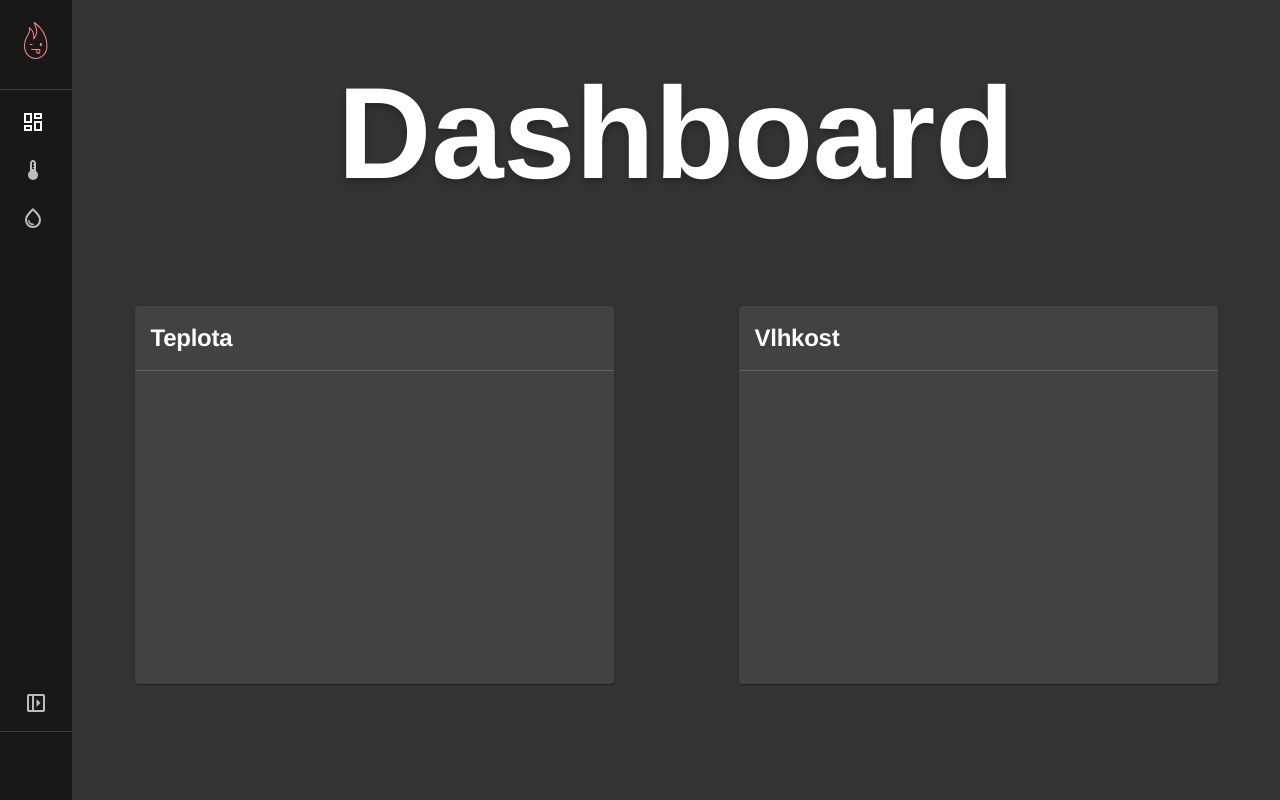
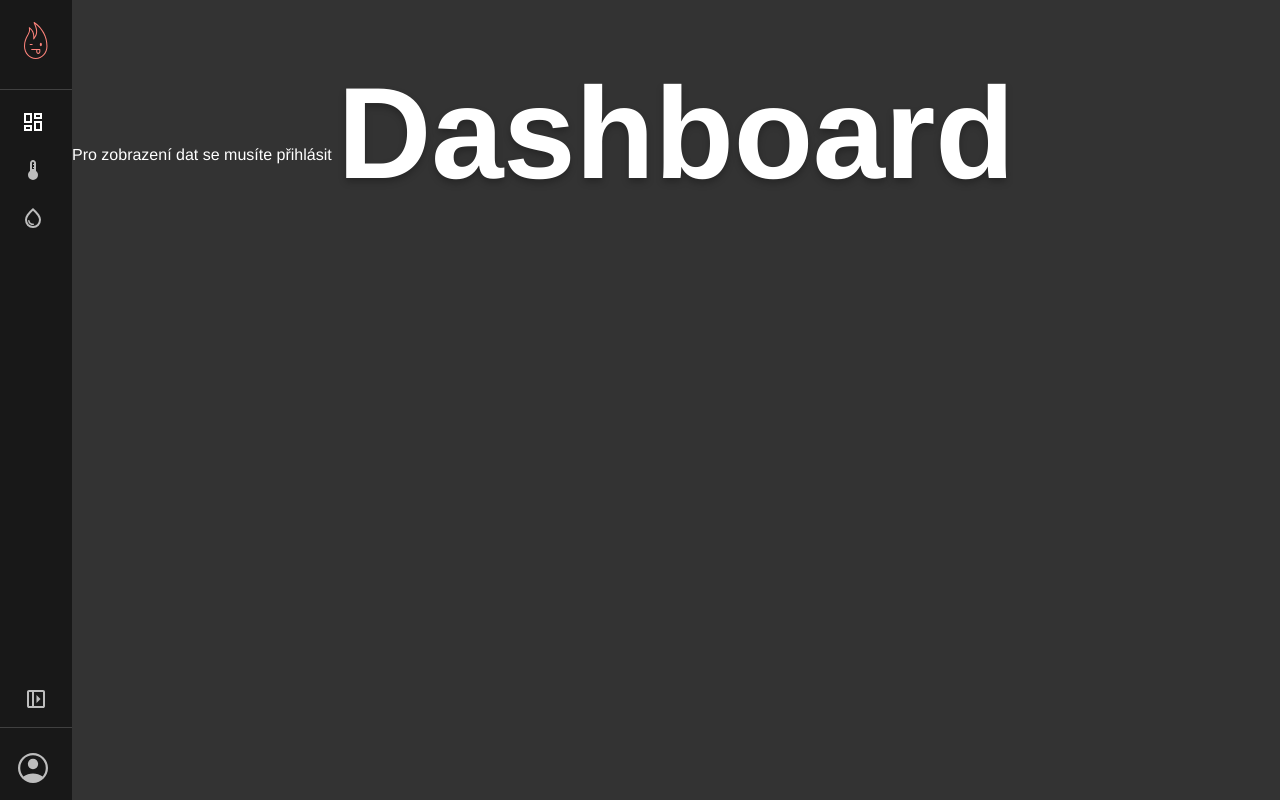
Before and after one commit to uu-team-8/uuWeb, a React (Vite) app: page / in a window 1280 px wide. Built offline with nearby package versions, Linux system fonts and the light colour scheme; the HTML template or start-up script is replaced by a standard one.

Commit message:
Dashboard

```diff
--- a/src/App.tsx
+++ b/src/App.tsx
@@ -1,6 +1,6 @@
 import type { FC } from "react";
 import styled from "@emotion/styled";
-import { Switch, Route } from "wouter";
+import { Switch, Route, useLocation } from "wouter";
 import { Global, ThemeProvider, css } from "@emotion/react";
 
 import { Theme } from "./style-variables";
@@ -16,6 +16,7 @@ import Humidity from "./pages/humidity";
 import Profile from "./pages/profile";
 
 const App: FC = () => {
+  const [location] = useLocation();
   return (
     <AppWrapper>
       <ThemeProvider theme={Theme}>
@@ -36,6 +37,7 @@ const App: FC = () => {
         }
         `}
         />
+        {location != "/prihlaseni" && location != "/registrace" &&
           <LeftPanel>
             <LeftPanelItem
               icon={<svg xmlns="http://www.w3.org/2000/svg" height="24" viewBox="0 96 960 960" width="24"><path d="M520 456V216h320v240H520ZM120 616V216h320v400H120Zm400 320V536h320v400H520Zm-400 0V696h320v240H120Zm80-400h160V296H200v240Zm400 320h160V616H600v240Zm0-480h160v-80H600v80ZM200 856h160v-80H200v80Zm160-320Zm240-160Zm0 240ZM360 776Z" /></svg>}
@@ -50,6 +52,7 @@ const App: FC = () => {
               label="Vlhkost"
               href="/vlhkost" />
           </LeftPanel>
+        }
         <Switch>
           <Route path="/prihlaseni" component={Login} />
           <Route path="/registrace" component={Register} />
--- a/src/components/left-panel.tsx
+++ b/src/components/left-panel.tsx
@@ -23,7 +23,7 @@ export interface Session {
 
 const LeftPanel: FC<LeftPanelProps> = ({ children }) => {
     const [expanded, setExpanded] = useState(false);
-    const[userSess, setUserSess]= useState<Session[]>([]);
+    const [userSess, setUserSess] = useState<Session[]>([]);
 
     function getUser() {
         const sessionString = localStorage.getItem("session");
@@ -34,7 +34,7 @@ const LeftPanel: FC<LeftPanelProps> = ({ children }) => {
         return setUserSess([JSON.parse(sessionString)]);
     }
 
-    useEffect(() =>{
+    useEffect(() => {
         getUser();
     }, []);
 
@@ -53,7 +53,7 @@ const LeftPanel: FC<LeftPanelProps> = ({ children }) => {
             </ExpandButton>
             <LeftPanelDivider />
             {userSess[0] == null ?
-            <LoginButton expanded={expanded}/>
+                <LeftPanelItem icon={<svg xmlns="http://www.w3.org/2000/svg" height="48" viewBox="0 96 960 960" width="48"><path d="M222 801q63-40 124.5-60.5T480 720q72 0 134 20.5T739 801q44-54 62.5-109T820 576q0-145-97.5-242.5T480 236q-145 0-242.5 97.5T140 576q0 61 19 116t63 109Zm257.814-195Q422 606 382.5 566.314q-39.5-39.686-39.5-97.5t39.686-97.314q39.686-39.5 97.5-39.5t97.314 39.686q39.5 39.686 39.5 97.5T577.314 566.5q-39.686 39.5-97.5 39.5Zm-.219 370q-83.146 0-156.275-31.5t-127.225-86Q142 804 111 731.159 80 658.319 80 575.5q0-82.819 31.5-155.659Q143 347 197.5 293t127.341-85.5Q397.681 176 480.5 176q82.819 0 155.659 31.5Q709 239 763 293t85.5 127Q880 493 880 575.734q0 82.734-31.5 155.5T763 858.5q-54 54.5-127.129 86T479.595 976Z" /></svg>} label="Přihlásit se" href="prihlaseni" large />
                 :
                 <>
                     {userSess.map((user) =>
--- a/src/pages/dashboard.tsx
+++ b/src/pages/dashboard.tsx
@@ -1,16 +1,34 @@
 import type { FC } from "react";
+import { useState, useEffect } from "react";
 import styled from "@emotion/styled";
 
 import Card from "../components/card";
 
 const Home: FC = () => {
+    const [userSess, setUserSess] = useState<Session[]>([]);
+
+    function getUser() {
+        const sessionString = localStorage.getItem("session");
+        if (!sessionString) {
+            return null;
+        }
+
+        return setUserSess([JSON.parse(sessionString)]);
+    }
+
+    useEffect(() => {
+        getUser();
+    }, []);
+
     return (
         <Wrapper>
             <Title>Dashboard</Title>
-            <CardContainer>
-                <Card title="Teplota" />
-                <Card title="Vlhkost" />
-            </CardContainer>
+            {!userSess[0] ? <p>Pro zobrazení dat se musíte přihlásit</p> :
+                <CardContainer>
+                    <iframe src="https://grafana.uu.vojtechpetrasek.com/d-solo/xRpNuj1Vk/uu-team-8?orgId=1&from=1677020400000&to=1677078000000&panelId=2" width="40%" height="300" frameborder="0"></iframe>
+                    <iframe src="https://grafana.uu.vojtechpetrasek.com/d-solo/xRpNuj1Vk/uu-team-8?orgId=1&from=1677020400000&to=1677078000000&panelId=4" width="40%" height="300" frameborder="0"></iframe>
+                </CardContainer>
+            }
         </Wrapper>
     )
 }
--- a/src/pages/humidity.tsx
+++ b/src/pages/humidity.tsx
@@ -2,7 +2,7 @@ import type { FC } from "react";
 
 const Humidity: FC = () => {
     return (
-        <p>Vlhkost</p>
+        <p>Zatim nemame :(</p>
     )
 }
 
--- a/src/pages/temperature.tsx
+++ b/src/pages/temperature.tsx
@@ -1,9 +1,44 @@
 import type { FC } from "react";
+import styled from "@emotion/styled";
 
 const Temperature: FC = () => {
     return (
-        <p>Teplota</p>
+        <Wrapper>
+            <Title>Teplota</Title>
+            <GraphContainer>
+                <iframe src="https://grafana.uu.vojtechpetrasek.com/d-solo/xRpNuj1Vk/uu-team-8?orgId=1&from=1677020400000&to=1677078000000&panelId=2" width="70%" height="400"></iframe>
+            </GraphContainer>
+        </Wrapper>
     )
 }
 
+const Wrapper = styled("div")`
+    width: 100%;
+    height: 100%;
+`
+
+const Title = styled("h1")`
+    color: ${p => p.theme.UI.white};
+    font-weight: 700;
+    font-size: 130px;
+    line-height: 26px;
+    letter-spacing: -0.25px;
+    text-align: center;
+    margin-top: 120px;
+    text-shadow: 0px 4px 7px rgba(0, 0, 0, 0.25);
+`
+
+const GraphContainer = styled("div")`
+    display: flex;
+    flex-direction: column;
+    margin-top: 160px;
+    width: 100%;
+    display: flex;
+    align-items: center;
+
+    > iframe {
+        border: 0px;
+    }
+`
+
 export default Temperature;
```
Lines whose indentation alone changed are shown as unchanged.
